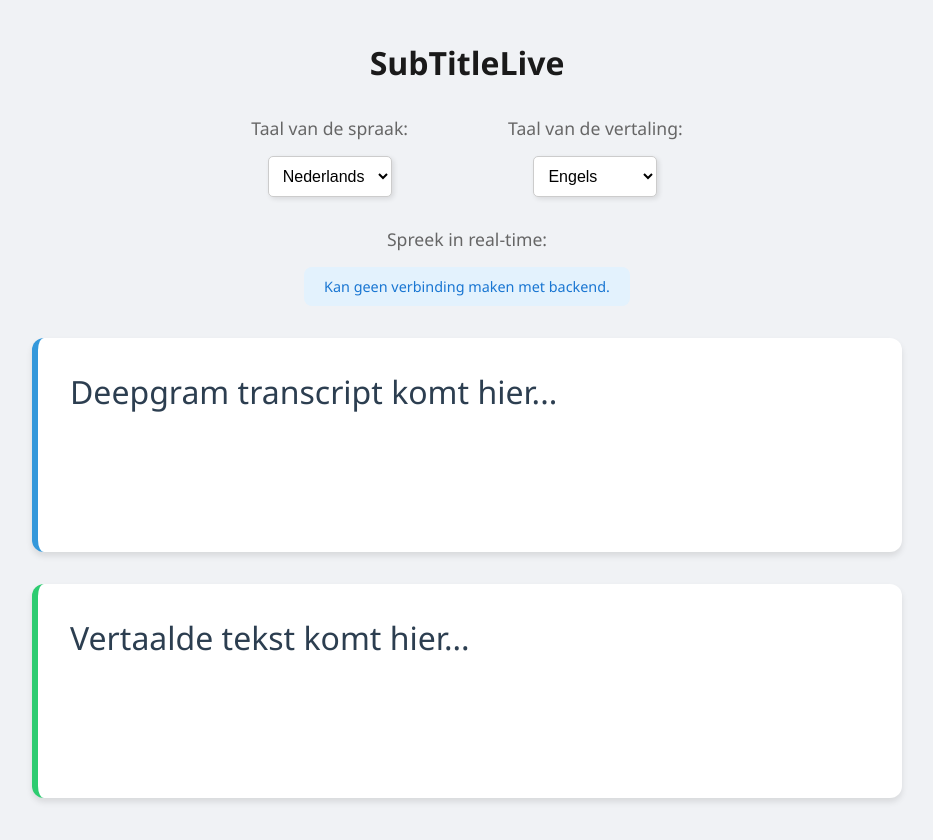
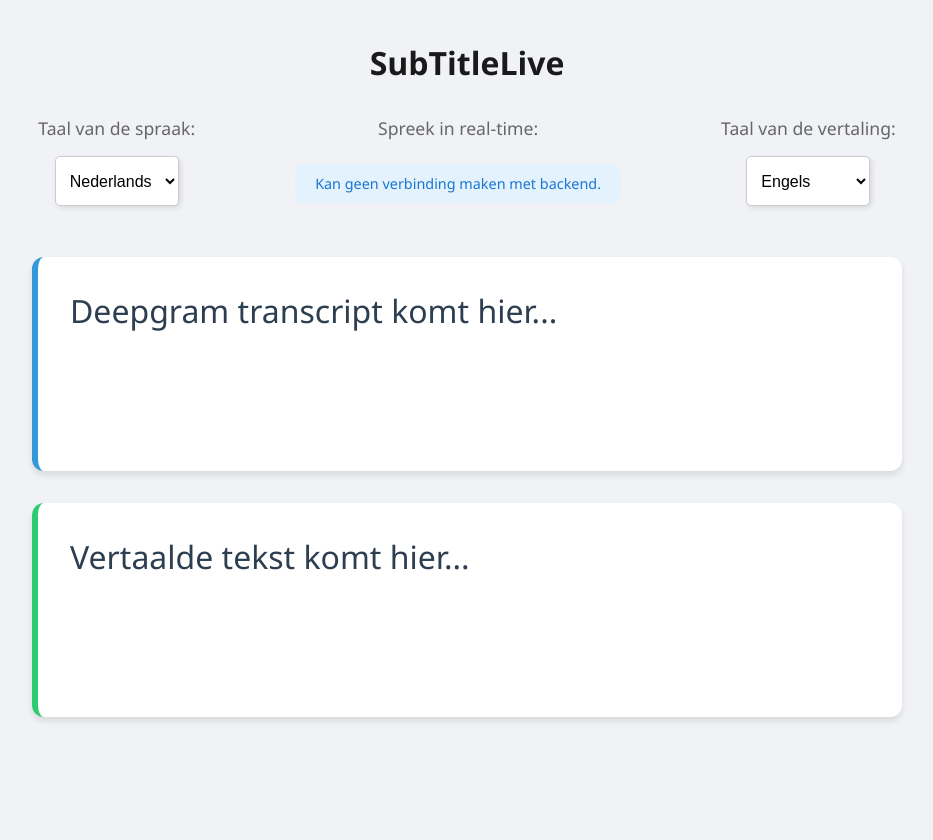
Before and after one commit to MoenirElIbrahimi/SubTitleLive, a plain HTML site: page Index.html in a window 1280 px wide. Shown: the whole page, without its empty margins (173-1106 px from the left). Drawn offline with Linux system fonts and the light colour scheme; no server answers.

Commit message:
Style for the selects edited

```diff
--- a/Index.html
+++ b/Index.html
@@ -23,6 +23,11 @@
     </div>
 
     <div>
+      <label for="speech-input">Spreek in real-time:</label>
+      <p id="status">Verbinden...</p>
+    </div>
+
+    <div>
       <label for="target-lang">Taal van de vertaling:</label>
       <select id="target-lang" class="styled-select">
         <option value="EN">Engels</option>
@@ -33,9 +38,6 @@
       </select>
     </div>
   </div>
-
-  <label for="speech-input">Spreek in real-time:</label>
-  <p id="status">Verbinden...</p>
 
   <div id="transcript">Deepgram transcript komt hier...</div>
   <div id="translated">Vertaalde tekst komt hier...</div>
--- a/style.css
+++ b/style.css
@@ -7,6 +7,7 @@ body {
     display: flex;
     flex-direction: column;
     align-items: center;
+    width: max-width;
   }
 
   h1 {
@@ -24,9 +25,9 @@ body {
 
   .language-selectors {
     display: flex;
-    justify-content: center;
+    justify-content: space-around;
     gap: 100px;
-    margin: 0 0 30px 0;
+    margin-bottom: 30px;
     flex-wrap: wrap;
   }
 
@@ -37,7 +38,7 @@ body {
   }
 
   .styled-select {
-    padding: 10px;
+    padding: 5px 10px; /* Reduce padding for a smaller height */
     font-size: 16px;
     border-radius: 5px;
     border: 1px solid #ccc;
@@ -45,7 +46,7 @@ body {
     box-shadow: 2px 2px 5px rgba(0, 0, 0, 0.1);
     cursor: pointer;
     transition: all 0.3s ease;
-    flex: 1; /* Allow the select to grow for consistent spacing */
+    height: 50px;
   }
 
   .styled-select:focus {
@@ -62,7 +63,7 @@ body {
     background-color: #e3f2fd;
     padding: 10px 20px;
     border-radius: 8px;
-    margin: 0 0 1rem 0;
+    margin: 0.5rem 0;
     font-size: 0.9rem;
     color: #1976d2;
   }
```
